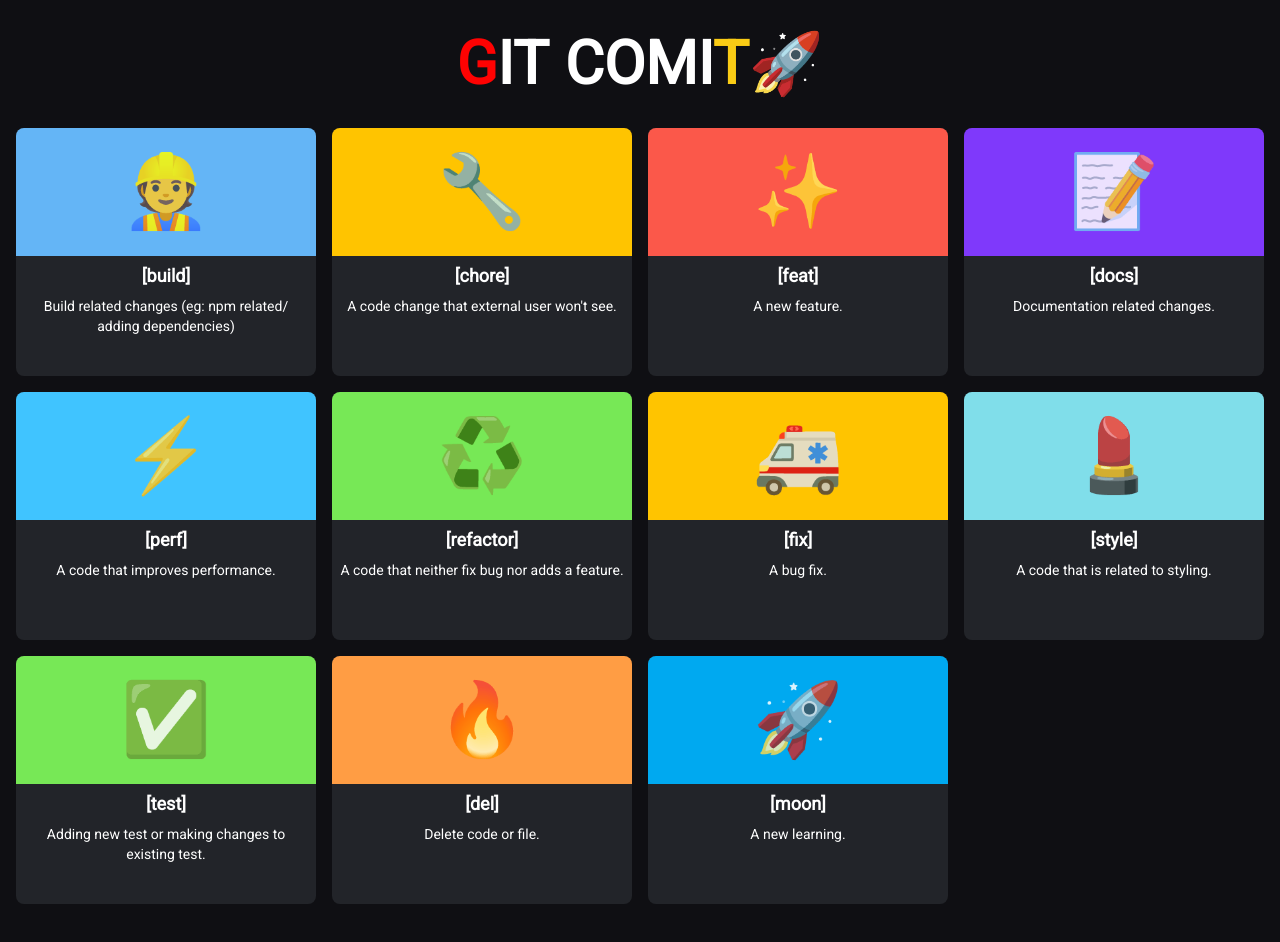
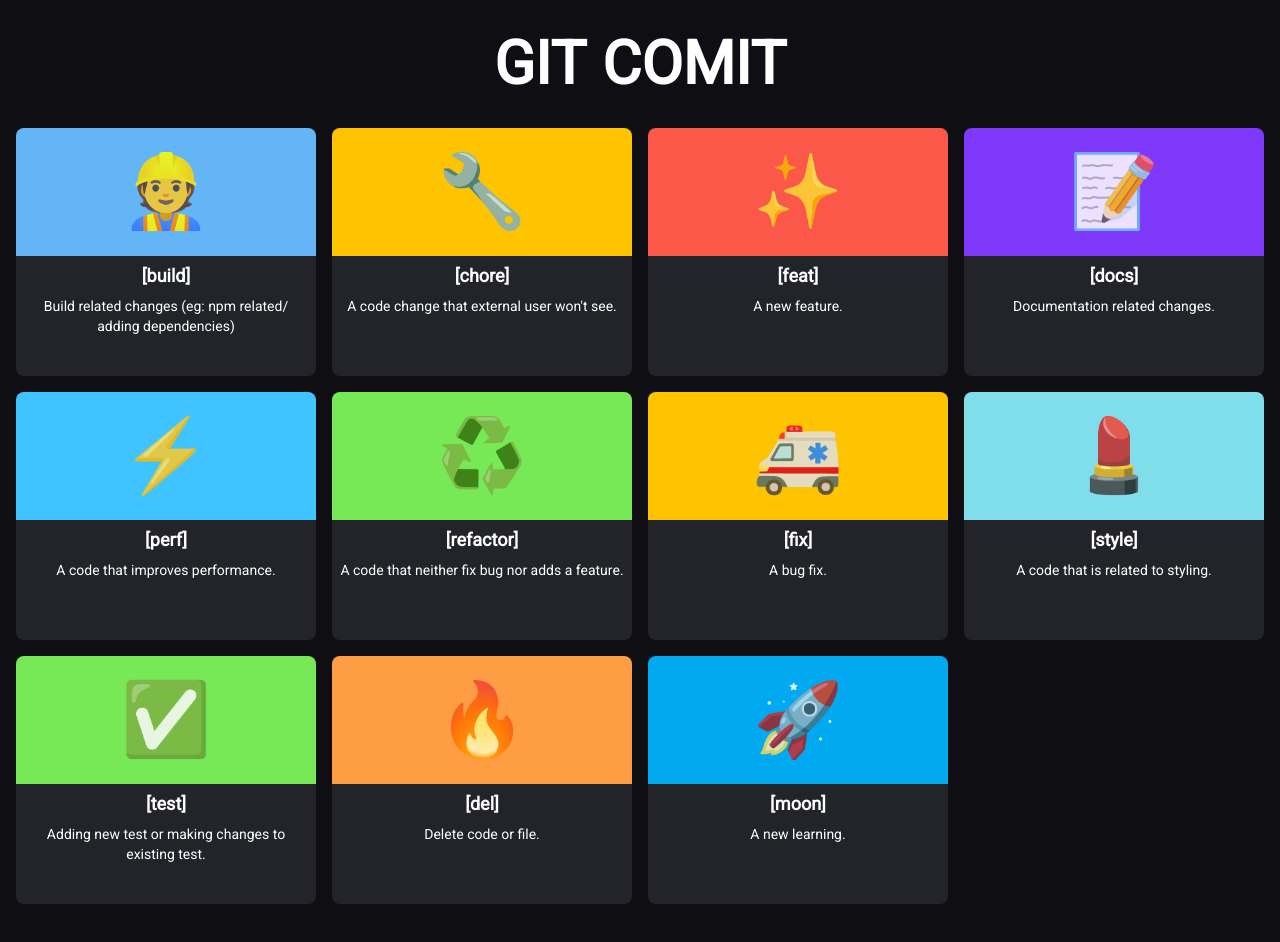
Before and after one commit to n4sunday/gitcommit, a React (Vite) app: page / in a window 1280 px wide. Built offline with nearby package versions, Linux system fonts and the light colour scheme.

Commit message:
💄 [style] update header

```diff
--- a/src/components/Head/index.tsx
+++ b/src/components/Head/index.tsx
@@ -5,7 +5,7 @@ const Head: React.FC = () => {
   return (
     <div className="flex items-center h-32 text-white text-6xl font-semibold space-x-4">
       <div>
-        <span className="text-[#FF0202]">G</span>
+        <span>G</span>
         <span>I</span>
         <span>T</span>
       </div>
@@ -14,8 +14,7 @@ const Head: React.FC = () => {
         <span>O</span>
         <span>M</span>
         <span>I</span>
-        <span className="text-yellow-400">T</span>
-        <span>🚀 </span>
+        <span>T</span>
       </div>
     </div>
   )
```
